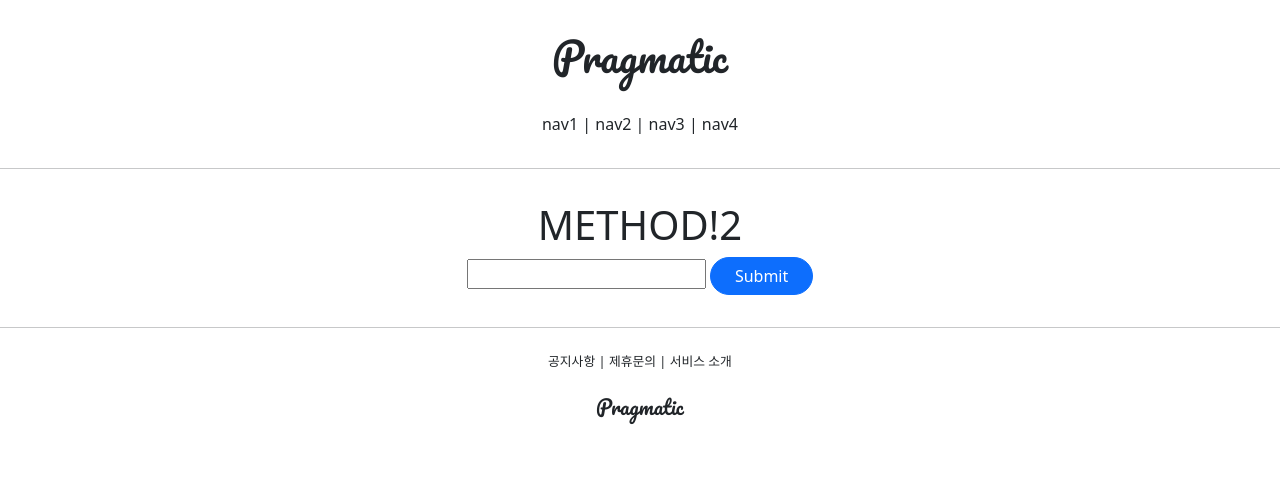
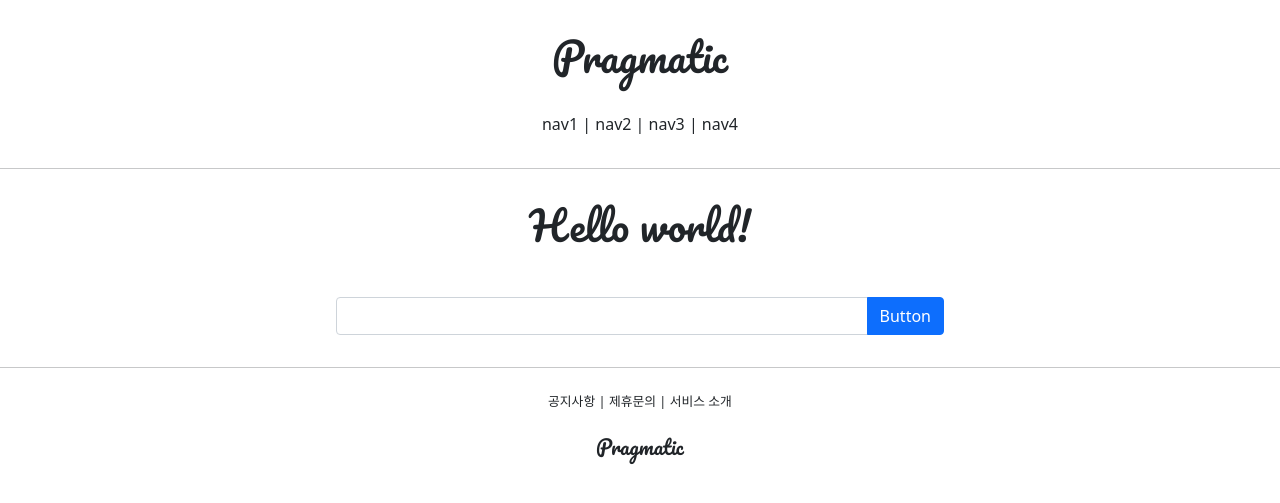
Before and after one commit to codemkim/git_5ban, a Django app: page /account/hello_world/ in a window 1280 px wide. Shown: the top 503 px of the page. Run offline with Django 3.2, Linux system fonts and the light colour scheme; parts of the project's set-up code (start-up, migrations or seed data) failed here and were passed over.

Commit message:
Qddddd 7/12

```diff
--- a/accountapp/templates/accountapp/hello_world.html
+++ b/accountapp/templates/accountapp/hello_world.html
@@ -2,17 +2,29 @@
 
 {% block content %}
 
-    <div style="margin : 2rem; text-align: center">
-        <h1>METHOD!2</h1>
+    <div style="margin : 2rem; text-align: center;">
+        <h1 style="font-family: 'Pacifico', cursive;" class="mb-5">
+            Hello world!
+        </h1>
 
         <form action="/account/hello_world/" method="post">
             {% csrf_token %}
-            <input type="text" name = 'hello_world_input'>
-            <input class ="btn btn-primary rounded-pill px-4" type="submit">
+
+            <div class="input-group w-50 m-auto mb-3">
+                <input type="text" class="form-control" name = 'hello_world_input'>
+
+                <button class="btn btn-primary" type="submit">Button</button>
+            </div>
+
         </form>
 
-        {% if hello_world_output %}
-            <h3>{{ hello_world_output.text }}</h3>
+
+        {% if hello_world_list %}
+
+            {% for i in hello_world_list %}
+                <h3>{{ i.text }}</h3>
+            {% endfor%}
+
         {% endif %}
     </div>
 
--- a/accountapp/views.py
+++ b/accountapp/views.py
@@ -1,7 +1,12 @@
-from django.http import HttpResponse
+from django.contrib.auth.forms import UserCreationForm
+from django.contrib.auth.models import User
+from django.http import HttpResponse, HttpResponseRedirect
 from django.shortcuts import render
 
 # Create your views here.
+from django.urls import reverse, reverse_lazy
+from django.views.generic import CreateView
+
 from accountapp.models import HelloWorld
 
 
@@ -16,8 +21,17 @@ def hello_world(request):
 
         new_hello_world.save()
 
+        return HttpResponseRedirect(reverse('accountapp:hello_world'))
+
+
+    else:
+        hello_world_list = HelloWorld.objects.all()
         return render(request, 'accountapp/hello_world.html',
-                        context={'hello_world_output':new_hello_world})
-    else:
-        return render(request, 'accountapp/hello_world.html',
-                      context={'text': 'GET METHOD!!'})
+                      context={'hello_world_list': hello_world_list})
+
+
+class AccountCreateView(CreateView):
+    model = User
+    form_class = UserCreationForm
+    success_url = reverse_lazy('accountapp:hello_world')
+    template_name = 'accountapp/create.html'
```
